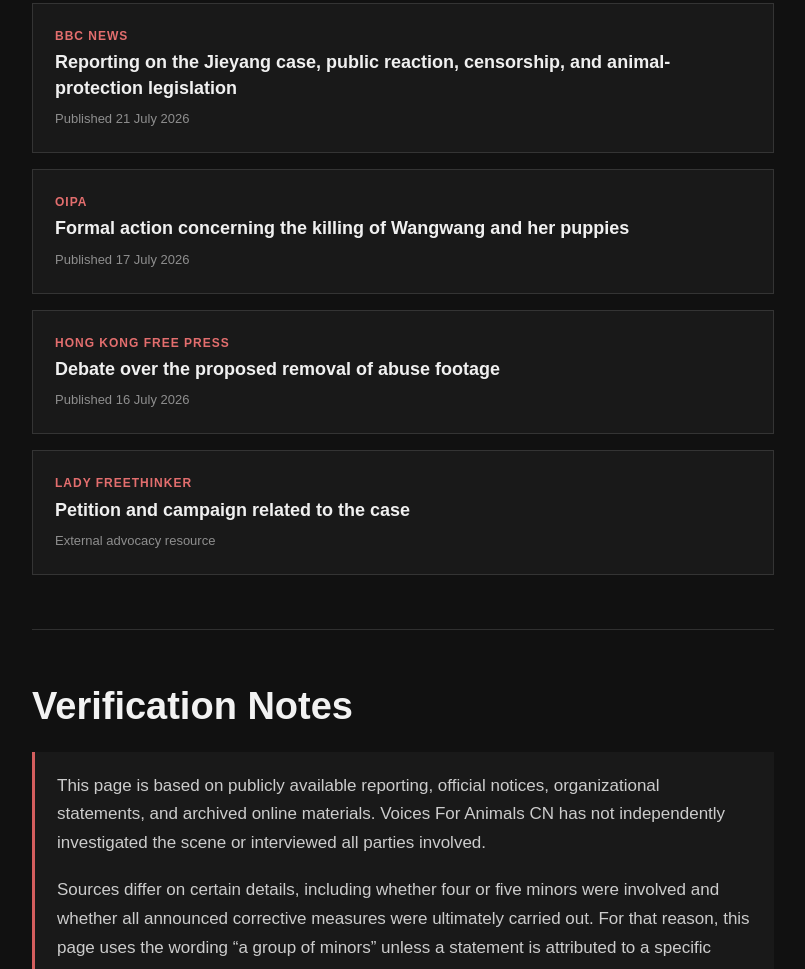
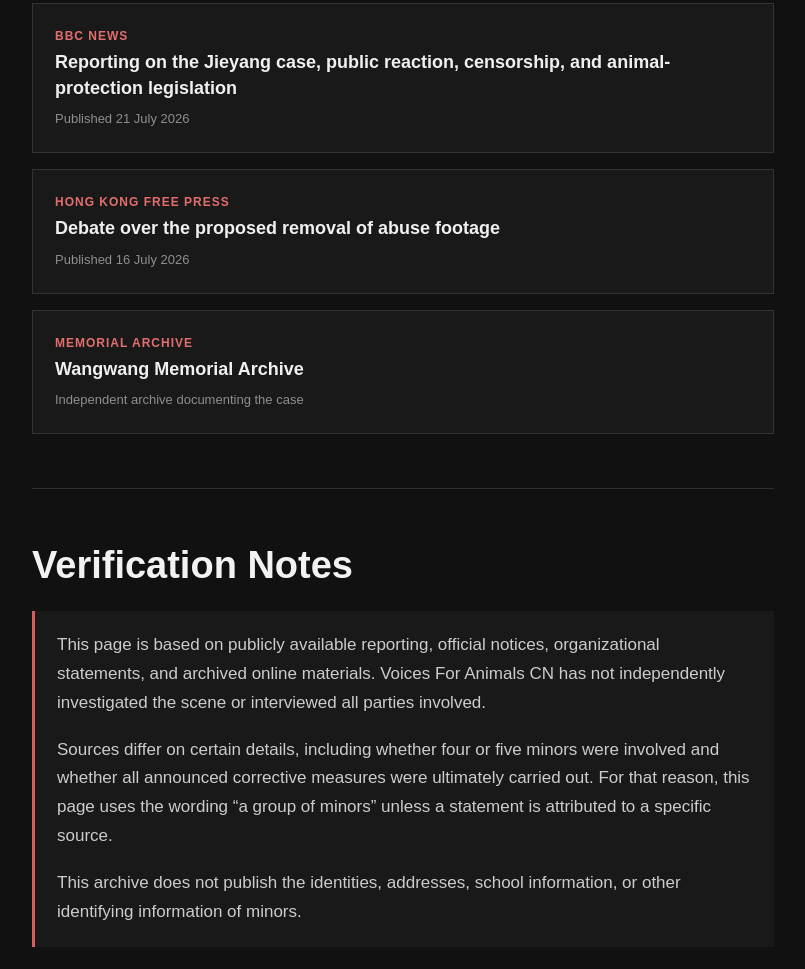
Before and after one commit to VoicesForAnimalsCN/VoicesForAnimalsCN.github.io, a plain HTML site: page wangwang.html in a window 1280 px wide. Shown: the part 5109-6078 px from the top of the page, without its empty margins (392-1197 px from the left). Drawn offline with Linux system fonts and the light colour scheme.

Commit message:
Update wangwang.html

```diff
--- a/wangwang.html
+++ b/wangwang.html
@@ -1020,27 +1020,7 @@
 
           </a>
 
-          <a
-            class="source-card"
-            href="https://www.oipa.org/international/wang-wang-and-her-puppies-killed-in-china/"
-            target="_blank"
-            rel="noopener noreferrer"
-          >
 
-            <span class="source-name">
-              OIPA
-            </span>
-
-            <span class="source-title">
-              Formal action concerning the killing of Wangwang
-              and her puppies
-            </span>
-
-            <span class="source-date">
-              Published 17 July 2026
-            </span>
-
-          </a>
 
           <a
             class="source-card"
@@ -1065,21 +1045,21 @@
 
     <a
   class="source-card"
-            href="https://ladyfreethinker.org/sign-justice-for-puppies-stabbed-mother-dog-burned-alive-in-the-streets/"
+  href="https://wangwang-7mv.pages.dev/"
   target="_blank"
   rel="noopener noreferrer"
 >
 
   <span class="source-name">
-              Lady Freethinker
+    Memorial Archive
   </span>
 
   <span class="source-title">
-              Petition and campaign related to the case
+    Wangwang Memorial Archive
   </span>
 
   <span class="source-date">
-              External advocacy resource
+    Independent archive documenting the case
   </span>
 
 </a>
```
Lines whose indentation alone changed are shown as unchanged.
